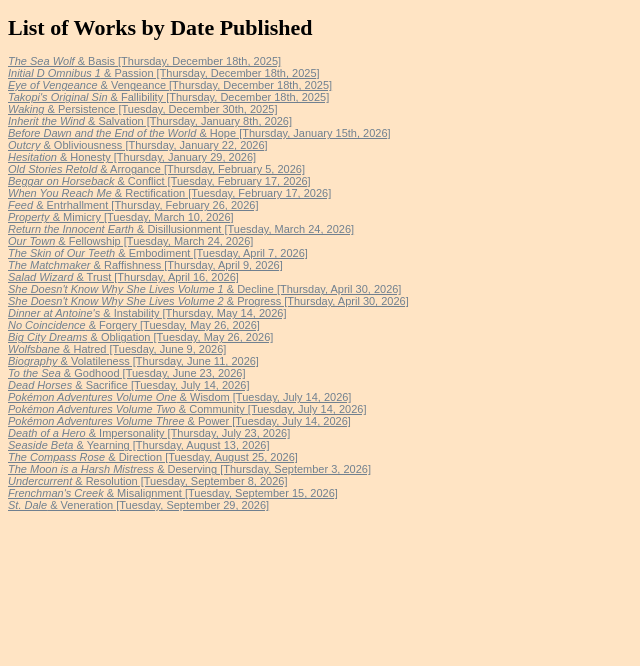
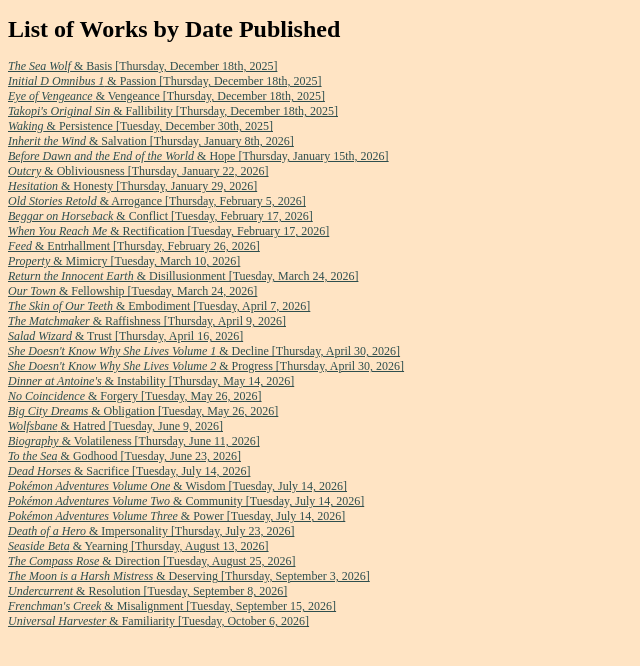
Before and after one commit to Scribbles-sys/scribbles-sys.github.io, a plain HTML site: page index.html in a window 1280 px wide. Shown: the whole page, without its empty margins (0-640 px from the left). Drawn offline with Linux system fonts and the light colour scheme.

Commit message:
Add new page, reformat website

```diff
--- a/index.html
+++ b/index.html
@@ -5,51 +5,51 @@
 <meta name="author" content="Scribbles!">
 <meta name="description" content="This is an online webpage dedicated to literary analysis through a Christian lens. All formats of written word, except for user-input software programs, are considered. Analyses will focus on one topic and seek to concisely analyze the topic as it is presented in the media being referenced.">
 <title>Christian Bookcraft</title>
-<link rel="icon" href="!img/favicon.jpg" type="img/x-icon"> <!--favicon source is https://x.com/okura_rkgk08/status/1717955575353585888 - replace "x.com" with "nitter.net" for easier, private viewing (if that link ever goes down, a backup is https://safebooru.org/index.php?page=post&s=view&id=4577830 )-->
+<link rel="icon" href="!img/favicon.jpg" type="img/x-icon"> <!--favicon source is https://x.com/okura_rkgk08/status/1717955575353585888 - if that link ever goes down, a backup is https://safebooru.org/index.php?page=post&s=view&id=4577830 )-->
 <link rel="stylesheet" href="main.css" type="text/css">
 </head>
 <body>
 <h1>List of Works by Date Published</h1>
-<p><a href="!pgs/tsw/tsw.html"><i>The Sea Wolf</i> &amp; Basis [Thursday, December 18th, 2025]</a><br>
-<a href="!pgs/id/id.html"><i>Initial D Omnibus 1</i> &amp; Passion [Thursday, December 18th, 2025]</a><br>
-<a href="!pgs/eov/eov.html"><i>Eye of Vengeance</i> &amp; Vengeance [Thursday, December 18th, 2025]</a><br>
-<a href="!pgs/tos/tos.html"><i>Takopi's Original Sin</i> &amp; Fallibility [Thursday, December 18th, 2025]</a><br>
-<a href="!pgs/w/w.html"><i>Waking</i> &amp; Persistence [Tuesday, December 30th, 2025]</a><br>
-<a href="!pgs/itw/itw.html"><i>Inherit the Wind</i> &amp; Salvation [Thursday, January 8th, 2026]</a><br>
-<a href="!pgs/bdateotw/bdateotw.html"><i>Before Dawn and the End of the World</i> &amp; Hope [Thursday, January 15th, 2026]</a><br>
-<a href="!pgs/rsaotc/o.html"><i>Outcry</i> &amp; Obliviousness [Thursday, January 22, 2026]</a><br>
-<a href="!pgs/rsaotc/h.html"><i>Hesitation</i> &amp; Honesty [Thursday, January 29, 2026]</a><br>
-<a href="!pgs/rsaotc/osr.html"><i>Old Stories Retold</i> &amp; Arrogance [Thursday, February 5, 2026]</a><br>
-<a href="!pgs/boh/boh.html"><i>Beggar on Horseback</i> &amp; Conflict [Tuesday, February 17, 2026]</a><br>
-<a href="!pgs/wyrm/wyrm.html"><i>When You Reach Me</i> &amp; Rectification [Tuesday, February 17, 2026]</a><br>
-<a href="!pgs/f/f.html"><i>Feed</i> &amp; Entrhallment [Thursday, February 26, 2026]</a><br>
-<a href="!pgs/p/p.html"><i>Property</i> &amp; Mimicry [Tuesday, March 10, 2026]</a><br>
-<a href="!pgs/rtie/rtie.html"><i>Return the Innocent Earth</i> &amp; Disillusionment [Tuesday, March 24, 2026]</a><br>
-<a href="!pgs/tpbtw/ot.html"><i>Our Town</i> &amp; Fellowship [Tuesday, March 24, 2026]</a><br>
-<a href="!pgs/tpbtw/tsoot.html"><i>The Skin of Our Teeth</i> &amp; Embodiment [Tuesday, April 7, 2026]</a><br>
-<a href="!pgs/tpbtw/tm.html"><i>The Matchmaker</i> &amp; Raffishness [Thursday, April 9, 2026]</a><br>
-<a href="!pgs/sw/sw.html"><i>Salad Wizard</i> &amp; Trust [Thursday, April 16, 2026]</a><br>
-<a href="!pgs/sdkwsl/sdkwsl1.html"><i>She Doesn&apos;t Know Why She Lives Volume 1</i> &amp; Decline [Thursday, April 30, 2026]</a><br>
-<a href="!pgs/sdkwsl/sdkwsl2.html"><i>She Doesn&apos;t Know Why She Lives Volume 2</i> &amp; Progress [Thursday, April 30, 2026]</a><br>
-<a href="!pgs/daa/daa.html"><i>Dinner at Antoine&apos;s</i> &amp; Instability [Thursday, May 14, 2026]</a><br>
-<a href="!pgs/nc/nc.html"><i>No Coincidence</i> &amp; Forgery [Tuesday, May 26, 2026]</a><br>
-<a href="!pgs/bcd/bcd.html"><i>Big City Dreams</i> &amp; Obligation [Tuesday, May 26, 2026]</a><br>
-<a href="!pgs/w-ct/w-ct.html"><i>Wolfsbane</i> &amp; Hatred [Tuesday, June 9, 2026]</a><br>
-<a href="!pgs/b/b.html"><i>Biography</i> &amp; Volatileness [Thursday, June 11, 2026]</a><br>
-<a href="!pgs/tts/tts.html"><i>To the Sea</i> &amp; Godhood [Tuesday, June 23, 2026]</a><br>
-<a href="!pgs/dh/dh.html"><i>Dead Horses</i> &amp; Sacrifice [Tuesday, July 14, 2026]</a><br>
-<a href="!pgs/pa/pa1.html"><i>Pokémon Adventures Volume One</i> &amp; Wisdom [Tuesday, July 14, 2026]</a><br>
-<a href="!pgs/pa/pa2.html"><i>Pokémon Adventures Volume Two</i> &amp; Community [Tuesday, July 14, 2026]</a><br>
-<a href="!pgs/pa/pa3.html"><i>Pokémon Adventures Volume Three</i> &amp; Power [Tuesday, July 14, 2026]</a><br>
-<a href="!pgs/doah/doah.html"><i>Death of a Hero</i> &amp; Impersonality [Thursday, July 23, 2026]</a><br>
-<a href="!pgs/sb/sb.html"><i>Seaside Beta</i> &amp; Yearning [Thursday, August 13, 2026]</a><br>
-<a href="!pgs/tcr/tcr.html"><i>The Compass Rose</i> &amp; Direction [Tuesday, August 25, 2026]</a><br>
-<a href="!pgs/tmiahm/tmiahm.html"><i>The Moon is a Harsh Mistress</i> &amp; Deserving [Thursday, September 3, 2026]</a><br>
-<a href="!pgs/u/u.html"><i>Undercurrent</i> &amp; Resolution [Tuesday, September 8, 2026]</a><br>
-<a href="!pgs/fc/fc.html"><i>Frenchman&apos;s Creek</i> &amp; Misalignment [Tuesday, September 15, 2026]</a><br>
-<a href="!pgs/sd/sd.html"><i>St. Dale</i> &amp; Veneration [Tuesday, September 29, 2026]</a><br>
-
-</p>
+<ul>
+<li><a href="!pgs/tsw/tsw.html"><i>The Sea Wolf</i> &amp; Basis [Thursday, December 18th, 2025]</a></li>
+<li><a href="!pgs/id/id.html"><i>Initial D Omnibus 1</i> &amp; Passion [Thursday, December 18th, 2025]</a></li>
+<li><a href="!pgs/eov/eov.html"><i>Eye of Vengeance</i> &amp; Vengeance [Thursday, December 18th, 2025]</a></li>
+<li><a href="!pgs/tos/tos.html"><i>Takopi's Original Sin</i> &amp; Fallibility [Thursday, December 18th, 2025]</a></li>
+<li><a href="!pgs/w/w.html"><i>Waking</i> &amp; Persistence [Tuesday, December 30th, 2025]</a></li>
+<li><a href="!pgs/itw/itw.html"><i>Inherit the Wind</i> &amp; Salvation [Thursday, January 8th, 2026]</a></li>
+<li><a href="!pgs/bdateotw/bdateotw.html"><i>Before Dawn and the End of the World</i> &amp; Hope [Thursday, January 15th, 2026]</a></li>
+<li><a href="!pgs/rsaotc/o.html"><i>Outcry</i> &amp; Obliviousness [Thursday, January 22, 2026]</a></li>
+<li><a href="!pgs/rsaotc/h.html"><i>Hesitation</i> &amp; Honesty [Thursday, January 29, 2026]</a></li>
+<li><a href="!pgs/rsaotc/osr.html"><i>Old Stories Retold</i> &amp; Arrogance [Thursday, February 5, 2026]</a></li>
+<li><a href="!pgs/boh/boh.html"><i>Beggar on Horseback</i> &amp; Conflict [Tuesday, February 17, 2026]</a></li>
+<li><a href="!pgs/wyrm/wyrm.html"><i>When You Reach Me</i> &amp; Rectification [Tuesday, February 17, 2026]</a></li>
+<li><a href="!pgs/f/f.html"><i>Feed</i> &amp; Entrhallment [Thursday, February 26, 2026]</a></li>
+<li><a href="!pgs/p/p.html"><i>Property</i> &amp; Mimicry [Tuesday, March 10, 2026]</a></li>
+<li><a href="!pgs/rtie/rtie.html"><i>Return the Innocent Earth</i> &amp; Disillusionment [Tuesday, March 24, 2026]</a></li>
+<li><a href="!pgs/tpbtw/ot.html"><i>Our Town</i> &amp; Fellowship [Tuesday, March 24, 2026]</a></li>
+<li><a href="!pgs/tpbtw/tsoot.html"><i>The Skin of Our Teeth</i> &amp; Embodiment [Tuesday, April 7, 2026]</a></li>
+<li><a href="!pgs/tpbtw/tm.html"><i>The Matchmaker</i> &amp; Raffishness [Thursday, April 9, 2026]</a></li>
+<li><a href="!pgs/sw/sw.html"><i>Salad Wizard</i> &amp; Trust [Thursday, April 16, 2026]</a></li>
+<li><a href="!pgs/sdkwsl/sdkwsl1.html"><i>She Doesn't Know Why She Lives Volume 1</i> &amp; Decline [Thursday, April 30, 2026]</a></li>
+<li><a href="!pgs/sdkwsl/sdkwsl2.html"><i>She Doesn't Know Why She Lives Volume 2</i> &amp; Progress [Thursday, April 30, 2026]</a></li>
+<li><a href="!pgs/daa/daa.html"><i>Dinner at Antoine's</i> &amp; Instability [Thursday, May 14, 2026]</a></li>
+<li><a href="!pgs/nc/nc.html"><i>No Coincidence</i> &amp; Forgery [Tuesday, May 26, 2026]</a></li>
+<li><a href="!pgs/bcd/bcd.html"><i>Big City Dreams</i> &amp; Obligation [Tuesday, May 26, 2026]</a></li>
+<li><a href="!pgs/w-ct/w-ct.html"><i>Wolfsbane</i> &amp; Hatred [Tuesday, June 9, 2026]</a></li>
+<li><a href="!pgs/b/b.html"><i>Biography</i> &amp; Volatileness [Thursday, June 11, 2026]</a></li>
+<li><a href="!pgs/tts/tts.html"><i>To the Sea</i> &amp; Godhood [Tuesday, June 23, 2026]</a></li>
+<li><a href="!pgs/dh/dh.html"><i>Dead Horses</i> &amp; Sacrifice [Tuesday, July 14, 2026]</a></li>
+<li><a href="!pgs/pa/pa1.html"><i>Pokémon Adventures Volume One</i> &amp; Wisdom [Tuesday, July 14, 2026]</a></li>
+<li><a href="!pgs/pa/pa2.html"><i>Pokémon Adventures Volume Two</i> &amp; Community [Tuesday, July 14, 2026]</a></li>
+<li><a href="!pgs/pa/pa3.html"><i>Pokémon Adventures Volume Three</i> &amp; Power [Tuesday, July 14, 2026]</a></li>
+<li><a href="!pgs/doah/doah.html"><i>Death of a Hero</i> &amp; Impersonality [Thursday, July 23, 2026]</a></li>
+<li><a href="!pgs/sb/sb.html"><i>Seaside Beta</i> &amp; Yearning [Thursday, August 13, 2026]</a></li>
+<li><a href="!pgs/tcr/tcr.html"><i>The Compass Rose</i> &amp; Direction [Tuesday, August 25, 2026]</a></li>
+<li><a href="!pgs/tmiahm/tmiahm.html"><i>The Moon is a Harsh Mistress</i> &amp; Deserving [Thursday, September 3, 2026]</a></li>
+<li><a href="!pgs/u/u.html"><i>Undercurrent</i> &amp; Resolution [Tuesday, September 8, 2026]</a></li>
+<li><a href="!pgs/fc/fc.html"><i>Frenchman's Creek</i> &amp; Misalignment [Tuesday, September 15, 2026]</a></li>
+<li><a href="!pgs/uh/uh.html"><i>Universal Harvester</i> &amp; Familiarity [Tuesday, October 6, 2026]</a>
+</ul>
 </body>
 
 </html>
--- a/main.css
+++ b/main.css
@@ -1,16 +1,10 @@
 html {
-	font-size: 11px
-	}
-
-	@font-face {
-		font-family: 'Acessible Font';
-		src: url(AtkinsonHyperlegible-Regular.ttf) format('truetype');
-		font-weight: normal;
+	font-size: 12px
 	}
 
 @media screen and (min-width: 600 px) {
 	#div1 {
-		font-size: 30px;
+	font-size: 40px;
 		}
 	}
 
@@ -18,18 +12,24 @@
 	background-color: bisque;
 }
 
+ul {
+	list-style-type: none;
+	padding: 0px 0px 0px 0px;
+	margin: 0px 0px 0px 0px;
+	-webkit-columns: 1;
+    -moz-columns: 1;
+    columns: 1;
+	width: 60%;
+}
+
 a {
-		color:slategray;
+	color:darkslategray;
 }
 
 a:visited {
-		color:lightgray;
+	color:darkslateblue;
 }
 
 a:hover, a:active {
-		color: red;
+	color: darkred;
 }
-
-	p {
-		font-family: "AtkinsonHyperlegible", sans-serif;
-	}
```
Also changed, not shown: !pgs/uh/uh.html (added, +44 -0 lines), !img/uh.jpg (added). Lines whose indentation alone changed are shown as unchanged.
